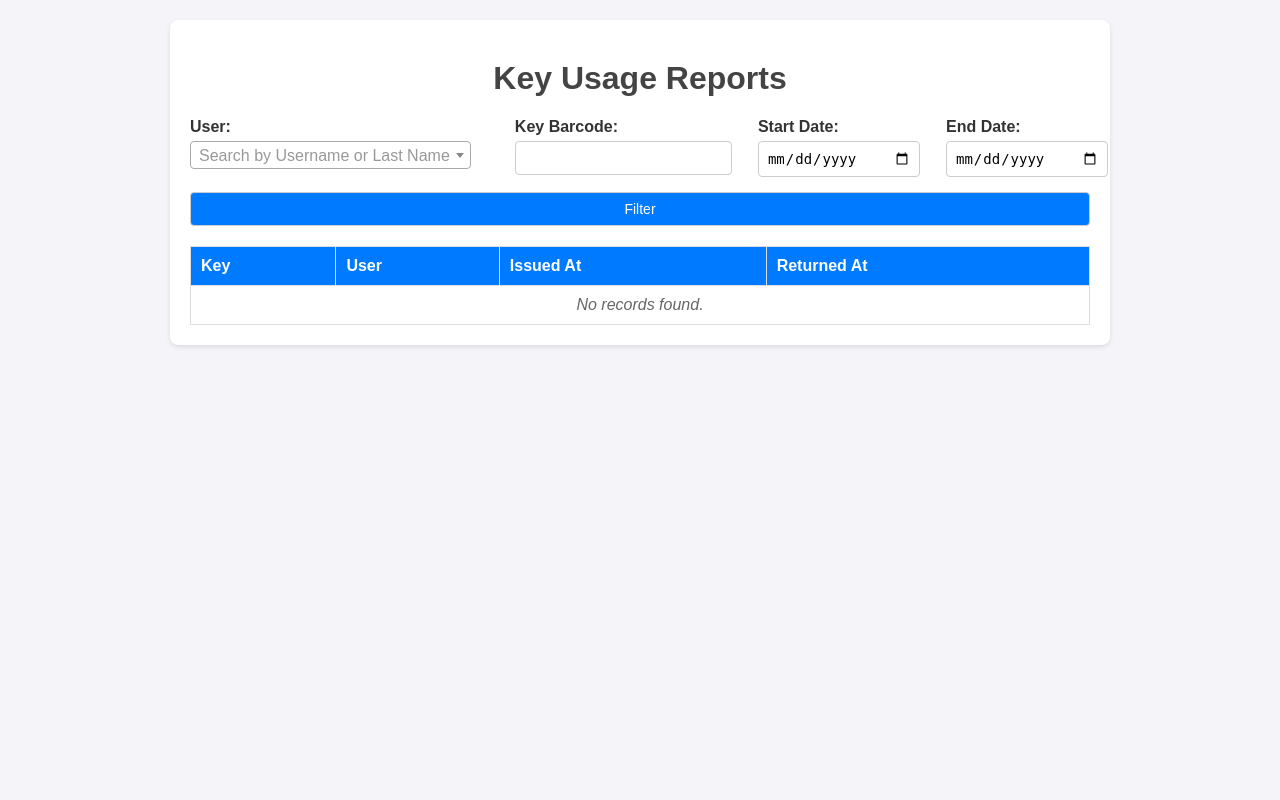
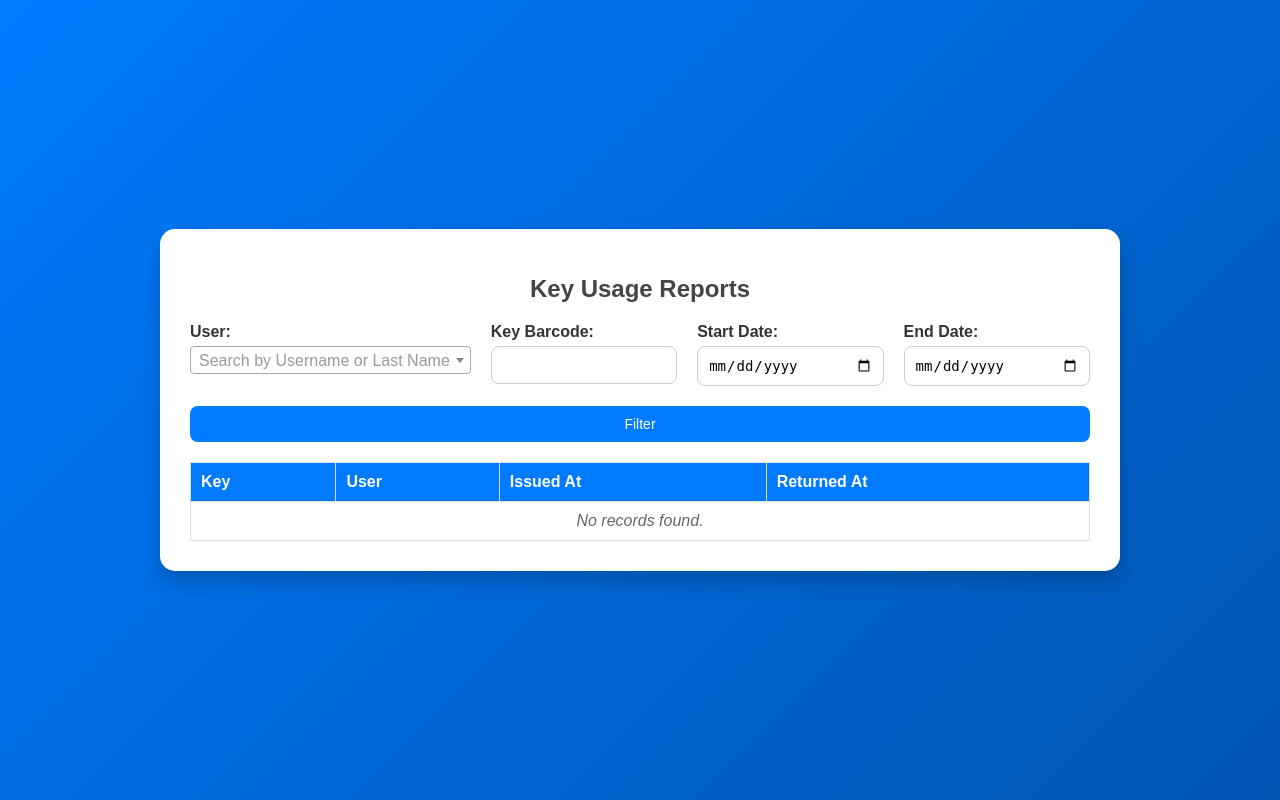
Before and after one commit to yuri1602/Key_Manager, a Django app: page /reports/ in a window 1280 px wide. Run offline with Django 5.2, Linux system fonts and the light colour scheme; data that the repository does not hold is empty.

Commit message:
Update reports.html

```diff
--- a/keys/templates/keys/reports.html
+++ b/keys/templates/keys/reports.html
@@ -1,82 +1,118 @@
 <!DOCTYPE html>
-<html>
+<html lang="en">
 <head>
+    <meta charset="UTF-8">
+    <meta name="viewport" content="width=device-width, initial-scale=1.0">
     <title>Key Usage Reports</title>
     <style>
         body {
-            font-family: Arial, sans-serif;
-            background-color: #f4f4f9;
-            color: #333;
+            font-family: 'Arial', sans-serif;
             margin: 0;
             padding: 0;
+            display: flex;
+            justify-content: center;
+            align-items: center;
+            height: 100vh;
+            background: linear-gradient(135deg, #007BFF, #0056b3);
+            color: #fff;
         }
+
+        .container {
+            max-width: 900px;
+            background: #fff;
+            color: #333;
+            border-radius: 15px;
+            box-shadow: 0 10px 20px rgba(0, 0, 0, 0.2);
+            padding: 30px;
+            animation: fadeIn 1s ease-in-out;
+        }
+
         h1 {
             text-align: center;
+            font-size: 24px;
+            margin-bottom: 20px;
             color: #444;
-            margin-top: 20px;
         }
-        .container {
-            max-width: 900px;
-            margin: 20px auto;
-            padding: 20px;
-            background-color: #fff;
-            border-radius: 8px;
-            box-shadow: 0 2px 5px rgba(0, 0, 0, 0.1);
-        }
+
         form {
-            margin-bottom: 20px;
             display: flex;
             flex-wrap: wrap;
-            gap: 15px;
-            justify-content: space-between;
+            gap: 20px;
+            margin-bottom: 20px;
         }
+
         form label {
             display: block;
             font-weight: bold;
             margin-bottom: 5px;
         }
+
         form input,
         form select,
         form button {
             width: 100%;
-            padding: 8px;
-            margin: 0;
+            padding: 10px;
+            font-size: 14px;
             border: 1px solid #ccc;
-            border-radius: 4px;
-            font-size: 14px;
+            border-radius: 8px;
+            box-sizing: border-box;
         }
+
+        form select {
+            background-color: #f9f9f9;
+        }
+
         form button {
-            background-color: #007bff;
-            color: #fff;
+            background-color: #007BFF;
+            color: white;
+            border: none;
             cursor: pointer;
-            transition: background-color 0.3s;
+            transition: all 0.3s ease;
         }
+
         form button:hover {
             background-color: #0056b3;
+            transform: scale(1.05);
         }
+
         table {
             width: 100%;
             border-collapse: collapse;
             margin-top: 20px;
         }
+
         table th,
         table td {
             text-align: left;
             padding: 10px;
             border: 1px solid #ddd;
         }
+
         table th {
-            background-color: #007bff;
+            background-color: #007BFF;
             color: #fff;
             font-weight: bold;
         }
+
         table tbody tr:nth-child(even) {
             background-color: #f9f9f9;
         }
+
         .no-records {
             text-align: center;
             font-style: italic;
             color: #666;
+        }
+
+        @keyframes fadeIn {
+            from {
+                opacity: 0;
+                transform: translateY(-20px);
+            }
+            to {
+                opacity: 1;
+                transform: translateY(0);
+            }
         }
     </style>
     <link href="https://cdnjs.cloudflare.com/ajax/libs/select2/4.0.13/css/select2.min.css" rel="stylesheet">
@@ -87,24 +123,24 @@
 
         <!-- Форма за филтриране -->
         <form method="get" action="{% url 'view_reports' %}">
-            <div>
+            <div style="flex: 1;">
                 <label for="user_id">User:</label>
                 <select name="user_id" id="user_id">
                     <option value="">-- Search User --</option>
                 </select>
             </div>
 
-            <div>
+            <div style="flex: 1;">
                 <label for="key_barcode">Key Barcode:</label>
                 <input type="text" name="key_barcode" id="key_barcode" value="{{ key_barcode }}">
             </div>
 
-            <div>
+            <div style="flex: 1;">
                 <label for="start_date">Start Date:</label>
                 <input type="date" name="start_date" id="start_date" value="{{ start_date }}">
             </div>
 
-            <div>
+            <div style="flex: 1;">
                 <label for="end_date">End Date:</label>
                 <input type="date" name="end_date" id="end_date" value="{{ end_date }}">
             </div>
```
